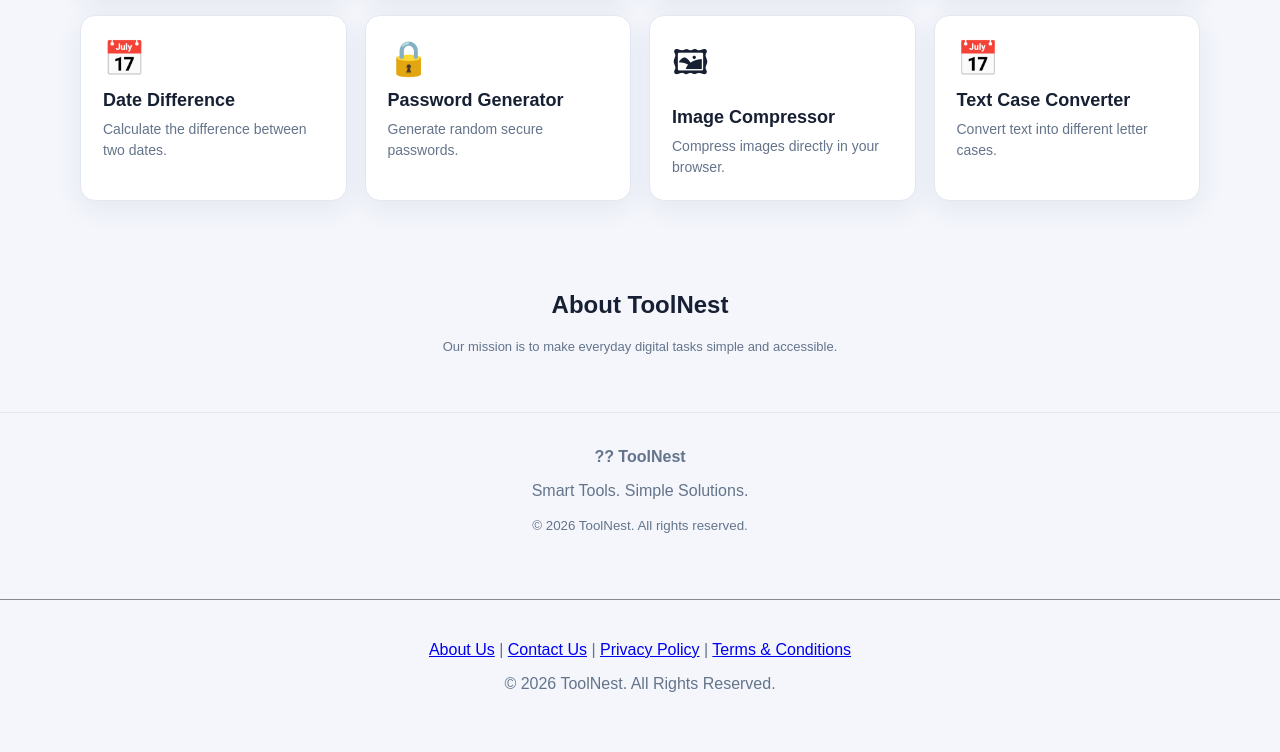
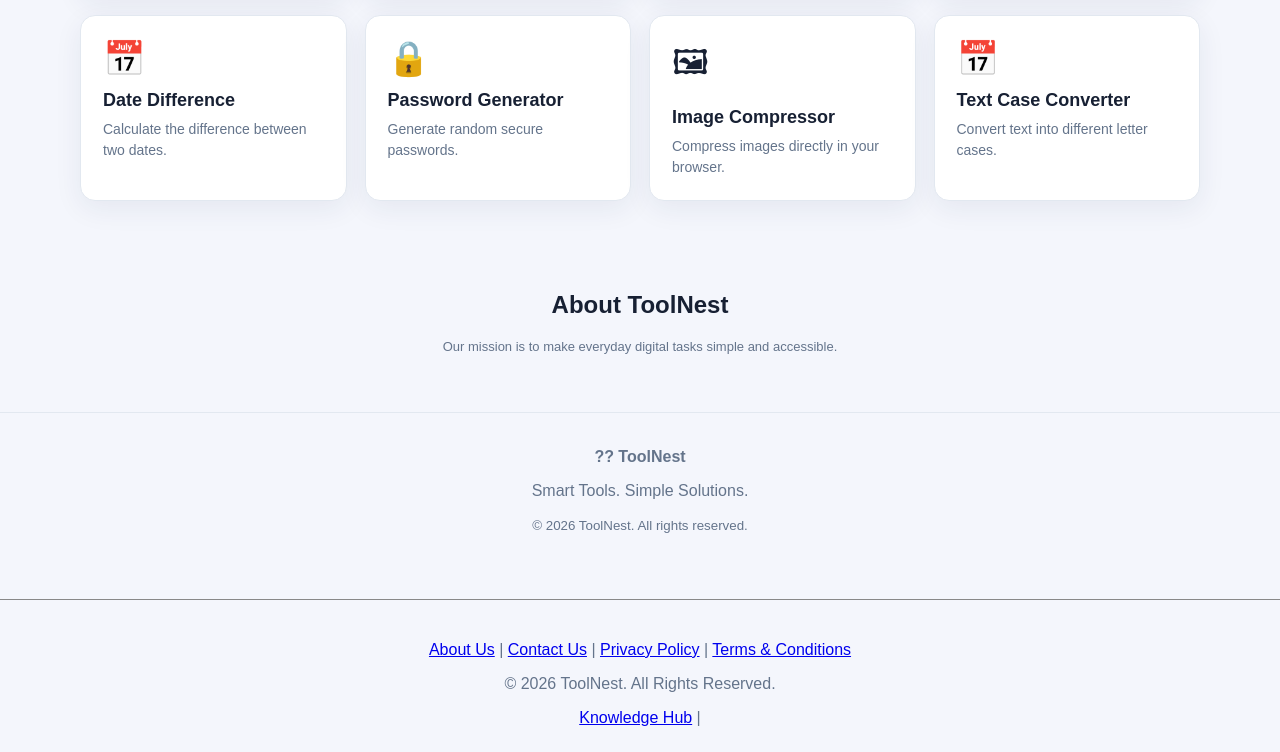
Before and after one commit to vijendarsinghrao27/looknext, a plain HTML site: page index.html in a window 1280 px wide. Shown: the part 813-1565 px from the top of the page. Drawn offline with Linux system fonts and the light colour scheme.

Commit message:
Update index.html

```diff
--- a/index.html
+++ b/index.html
@@ -857,7 +857,7 @@ async function copyText(text){
   </p>
 
   <p>© 2026 ToolNest. All Rights Reserved.</p>
-
+<a href="blog.html">Knowledge Hub</a> |
 </footer>
 </body>
 </html>
```
